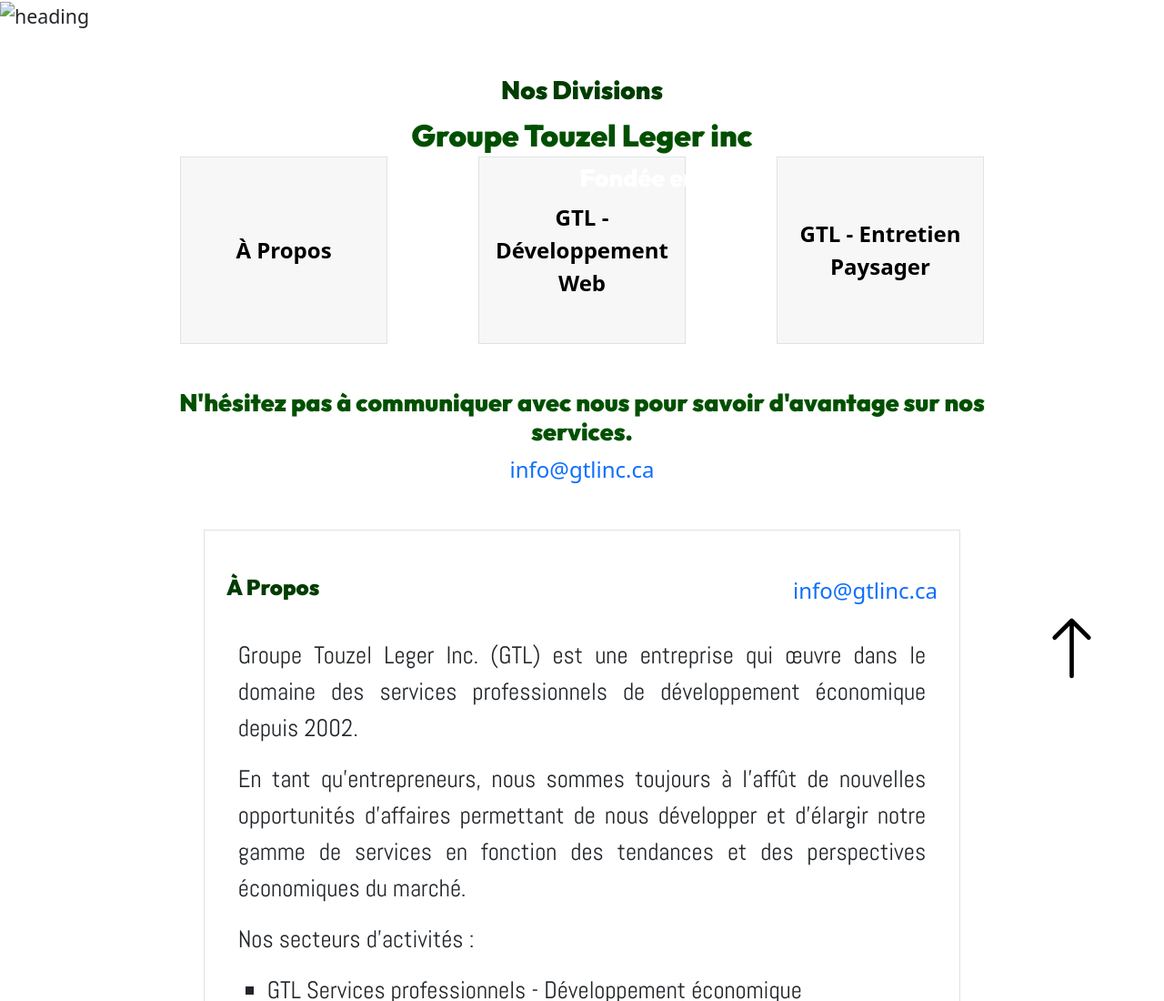
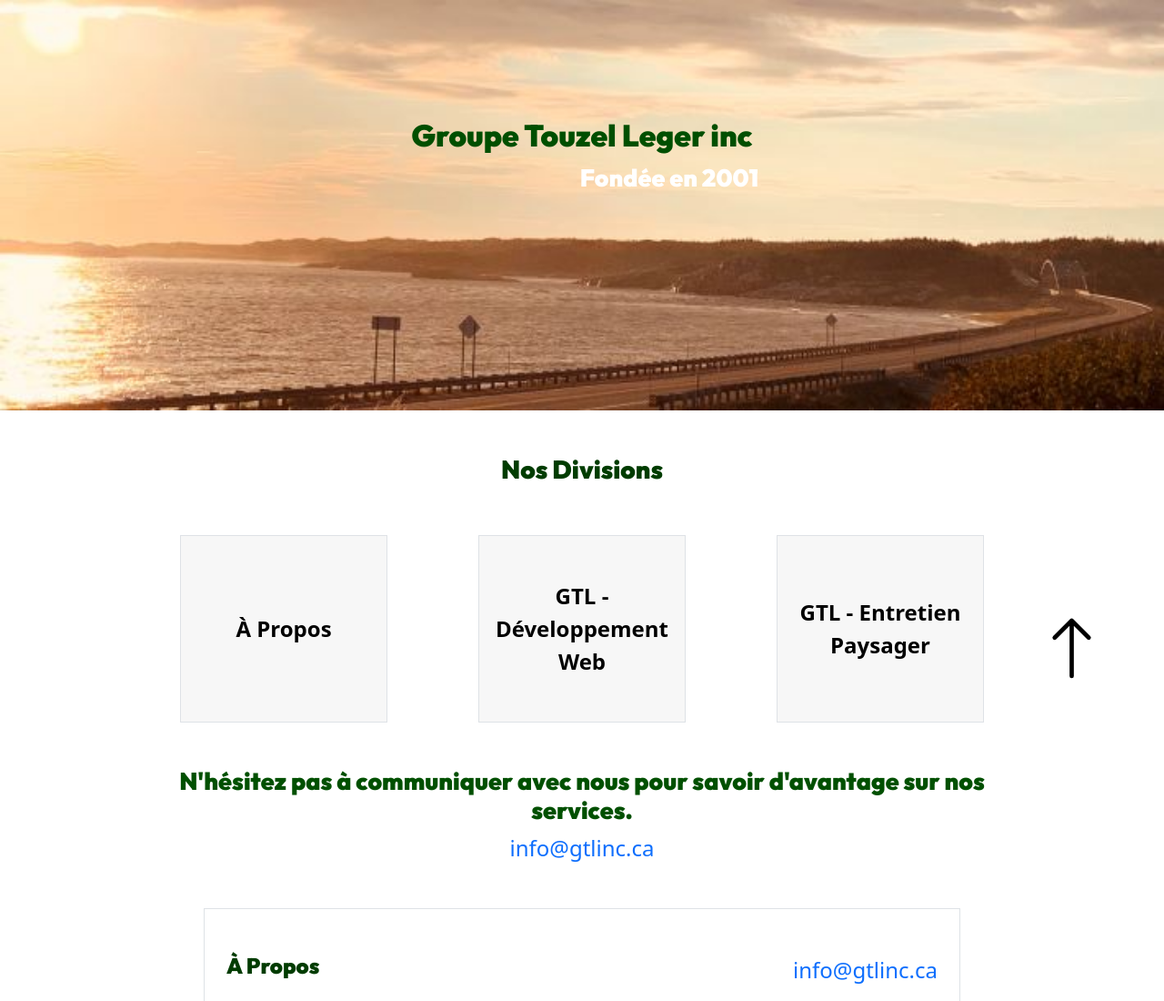
Before and after one commit to SimonLeger/gtlinc, a plain HTML site: page index.html in a window 1280 px wide. Shown: the top 1100 px of the page at 91% size. Drawn offline with nearby package versions, Linux system fonts and the light colour scheme; the site is published under a folder, as on GitHub Pages, so addresses that start at the root find nothing.

Commit message:
Fixed image paths

```diff
--- a/index.html
+++ b/index.html
@@ -11,13 +11,13 @@
     <link href="https://fonts.googleapis.com/css2?family=Outfit:wght@900&display=swap" rel="stylesheet">
     <link href="https://fonts.googleapis.com/css2?family=Abel&display=swap" rel="stylesheet">
 
-    <link rel="icon" type="image/x-icon" href="/images/icons/LOGO-GTL.gif">
+    <link rel="icon" type="image/x-icon" href="images/icons/LOGO-GTL.gif">
     <link rel="stylesheet" href="main.css">
     <title>Groupe Touzel Leger inc</title>
 </head>
 <body>
     <header id="top">
-        <img class="heading-image" src="/images/main/header-background.jpg" alt="heading">
+        <img class="heading-image" src="images/main/header-background.jpg" alt="heading">
         <div class="heading-text">
             <div class="main-title">Groupe Touzel Leger inc</div>
             <div class="secondary-title">Fondée en 2001</div>
```
